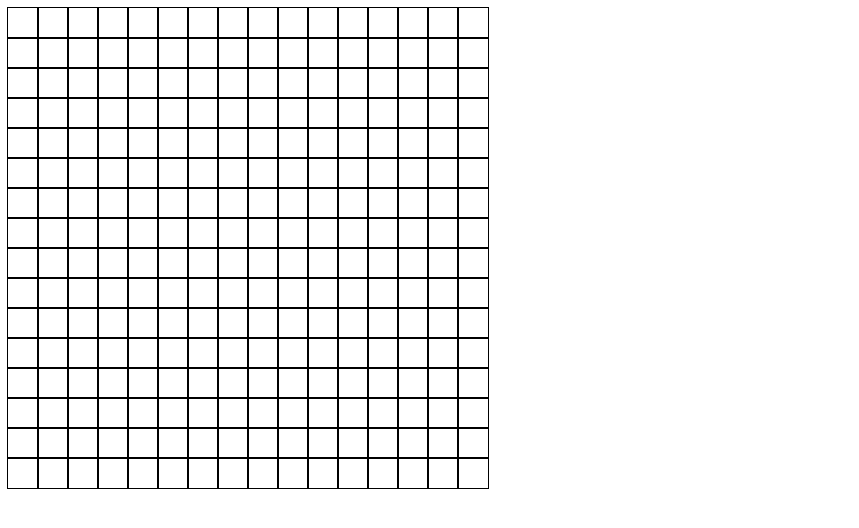
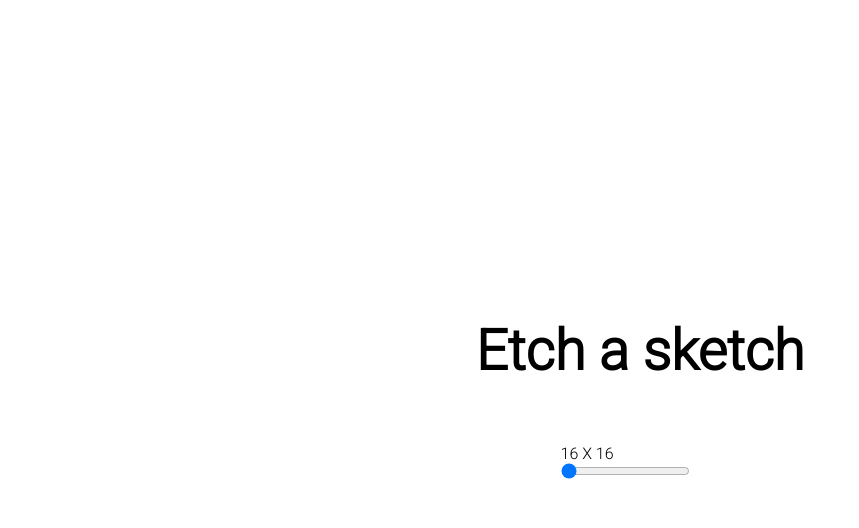
Before and after one commit to WesleyHancock/Etch-A-Sketch, a plain HTML site: page index.html in a window 1280 px wide. Shown: the whole page, without its empty margins (0-859 px from the left). Drawn offline with Linux system fonts and the light colour scheme.

Commit message:
05 - added Slider Having trouble fitting squares within the canvas not dynamically changing from large canvas back to a small one

```diff
--- a/index.html
+++ b/index.html
@@ -16,8 +16,16 @@
     <link href="https://fonts.googleapis.com/css2?family=Nunito:wght@300&family=Roboto:wght@300&display=swap" rel="stylesheet">
 </head>
 <body>
-
-    <div class="container"></div>
+    <h1>Etch a sketch</h1>
+    <div class="canvas">
+        <div class="slider-container">
+            <div class="value-container">
+                <span id="sliderValue">16 X 16</span>
+            </div>
+            <input type="range" min="16" max="64" value="16" class="slider" id="slider" smooth="yes">
+        </div>
+        <div class="container"></div>
+    </div>
 
 </body>
 </html>
--- a/scripts/script.js
+++ b/scripts/script.js
@@ -1,32 +1,95 @@
 let container = document.querySelector('.container');
 
-// CREATE 16 X 16 DIVS OR 256 DIVS
-for(let i = 0; i < 256; i++) {
+// CHOICE SLIDER
+let sliderValue = document.querySelector('#sliderValue');
+let slider = document.querySelector('#slider');
+let input = null;
+
+// CREATE A GRID USING FLEXBOX
+let containerWidth = container.style.maxWidth = '480px';
+let containerHeight = container.style.maxHeight = '480px';
+
+// Display the value to the slider
+slider.addEventListener('input', function() {
+    sliderValue.innerText = `${this.value} X ${this.value}`;
+    grid(slider.value);
+});
+
+function grid(a) {
+    let totSquares = parseInt(a * a);
+
+    for(let i = 0; i < totSquares; i++) {
         let divs = document.createElement('div');
         divs.classList.add('squares');
         container.appendChild(divs);
+        let squareWidth = parseInt(containerWidth) / totSquares;
+        let squareHeight = parseInt(containerHeight) / totSquares;
     };
-
-// CREATE A GRID USING FLEXBOX
-container.style.display = 'flex';
-container.style.flexDirection = 'row';
-container.style.flexWrap = 'wrap';
-container.style.maxWidth = '480px';
-container.style.maxHeight = '480px';
-
 
     let squares = document.querySelectorAll('.squares');
 
+
     squares.forEach(function(square) {
-    square.style.outline = '1px solid black';
-    square.style.width = '30px';
-    square.style.height = '30px';
-    square.addEventListener('mouseover', function() {
-        // console.log('entered');
-        this.classList.add('black');
-    });
+        square.style.outline = '0.1px solid black';
+
+        square.style.width = squareWidth + 'px';
+        square.style.height = squareHeight + 'px';
+        // square.addEventListener('mouseover', function() {
+        //     // console.log('entered');
+        //     this.classList.add('black');
+        // });
         // square.addEventListener('mouseout', function() {
         //     console.log('left');
         //     // this.classList.toggle('black');
         // });
     });
+
+};
+
+// let sliderInput = function() {
+//     // percentage formula to make the min value 0 and the max 100
+//     // let value = (this.value - this.min) / (this.max-this.min) * 100;
+//     // 16 = 0
+//     // 64 = 100
+//     sliderValue.innerText = this.value;
+//     return this.value;
+// }
+
+let log = function(a) {
+    // console.log(parseInt(a));
+    let num = parseInt(a);
+    let totalDivs = a * a;
+    // for(let i = 256; i < totalDivs; i++) {
+    //     let divs = document.createElement('div');
+    //     divs.classList.add('squares');
+    //     container.appendChild(divs);
+    // };
+};
+
+
+// need sliderInput * sliderInput
+
+
+// CREATE 16 X 16 DIVS OR 256 DIVS
+// for(let i = 0; i < 256; i++) {
+//     let divs = document.createElement('div');
+//     divs.classList.add('squares');
+//     container.appendChild(divs);
+// };
+
+
+// let squares = document.querySelectorAll('.squares');
+
+// squares.forEach(function(square) {
+//     square.style.outline = '1px solid black';
+//     square.style.width = '30px';
+//     square.style.height = '30px';
+//     // square.addEventListener('mouseover', function() {
+//     //     // console.log('entered');
+//     //     this.classList.add('black');
+//     // });
+//     // square.addEventListener('mouseout', function() {
+//     //     console.log('left');
+//     //     // this.classList.toggle('black');
+//     // });
+// });
--- a/styling/style.css
+++ b/styling/style.css
@@ -1,3 +1,37 @@
+* {
+    box-sizing: border-box;
+    margin: 0;
+    padding: 0;
+    font-family: 'Nunito', sans-serif;
+    font-family: 'Roboto', sans-serif;
+}
+
+body {
+    display: flex;
+    flex-direction: column;
+    min-height: 100vh;
+    min-width: 100vw;
+    justify-content: center;
+    align-items: center;
+}
+
+h1 {
+    font-size: 56px;
+    margin-bottom: 60px;
+}
+
+.canvas {
+    display: flex;
+    gap: 30px;
+}
+
+.container {
+    display: flex;
+    flex-direction: row;
+    flex-wrap: wrap;
+    background-color: rgba(0, 0, 0, 0.1);
+
+}
 
 .black {
     background-color: rgb(0, 0, 0);
```
Also changed, not shown: 1 other file. Lines whose indentation alone changed are shown as unchanged.
